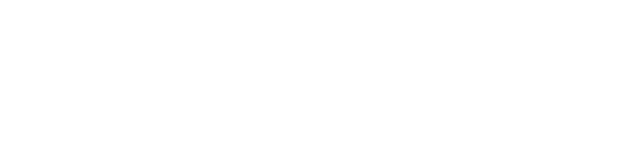
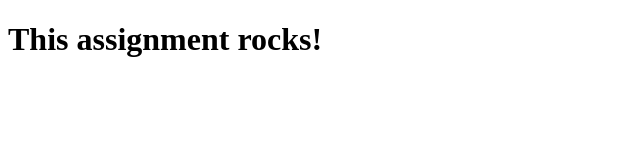
Before and after one commit to JacDGauthier/coursera-test, a plain HTML site: page module2_solution/index.html in a window 1280 px wide. Shown: the whole page, without its empty margins (0-640 px from the left). Drawn offline with Linux system fonts and the light colour scheme.

Commit message:
Small addition to page content

```diff
--- a/module2_solution/index.html
+++ b/module2_solution/index.html
@@ -4,6 +4,7 @@
 	<title>Assignment 1</title>
 </head>
 <body>
+<h1> This assignment rocks! </h1>
 
 </body>
 </html>
```
